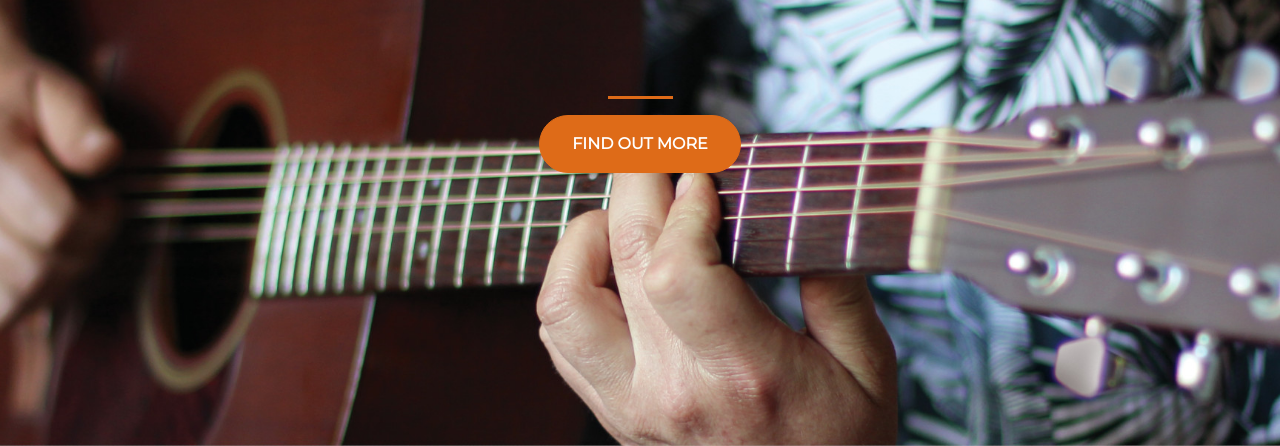
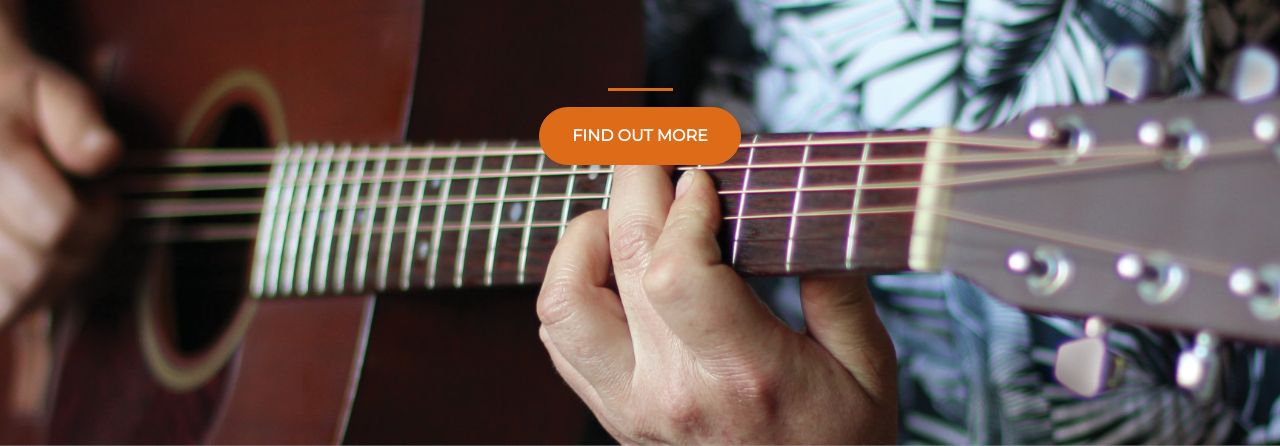
Before and after one commit to manleystudios/Guitar-lessons, a plain HTML site: page index.html in a window 1280 px wide. Shown: the part 354-800 px from the top of the page. Drawn offline with nearby package versions, Linux system fonts and the light colour scheme.

Commit message:
Update style.css

```diff
--- a/style.css
+++ b/style.css
@@ -27,7 +27,7 @@ hr {
 }
 
 .buffer{
-	height:6rem;
+	height:5rem;
 }
 
 .btn {
```
